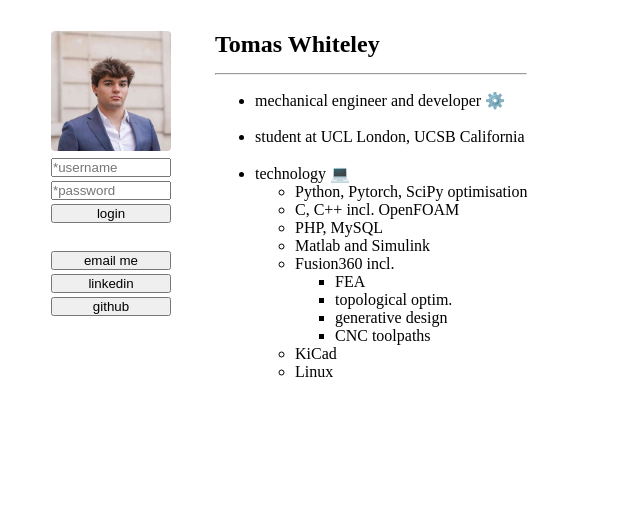
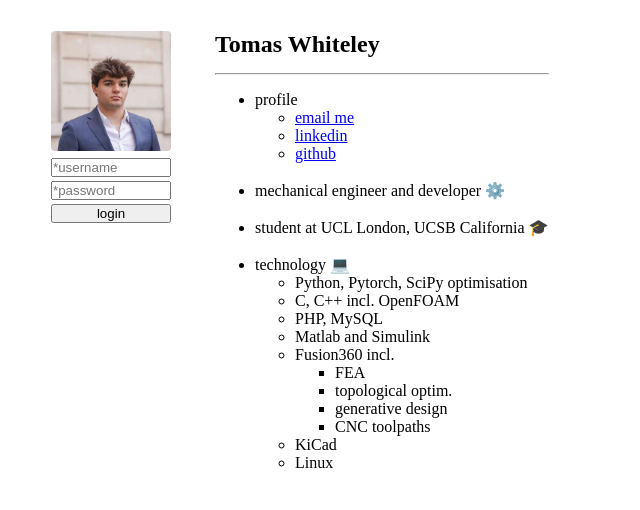
Before and after one commit to t-whiteley/basic_personal_website, a plain HTML site: page index.html in a window 1280 px wide. Shown: the whole page, without its empty margins (0-640 px from the left). Drawn offline with Linux system fonts and the light colour scheme.

Commit message:
Add files via upload

```diff
--- a/index.html
+++ b/index.html
@@ -23,11 +23,6 @@
                         <input class="naventry" type="password" name="pword" placeholder="*password"><br>
                         <input class="naventry" type="submit" value="login" name="action"><br>
 
-                        <br>
-                        <button class="naventry" onclick="location.href='mailto:tomas.whiteley2004@gmail.com';">email me</button>
-                        <button class="naventry" onclick="location.href='https://www.linkedin.com/in/tomas-whiteley2004/';">linkedin</button>
-                        <button class="naventry" onclick="location.href='https://github.com/t-whiteley';">github</button>
-
                     </form>
 
 
@@ -40,9 +35,17 @@
                 <hr>
 
                 <ul>
+                    <li>profile</li>
+                    <ul>
+                        <li><a href="mailto:tomas.whiteley2004@gmail.com">email me</a></li>
+                        <li><a href="https://www.linkedin.com/in/tomas-whiteley2004/">linkedin</a></li>
+                        <li><a href="https://github.com/t-whiteley">github</a></li>
+                    </ul>
+                    <br>
+
                     <li>mechanical engineer and developer ⚙️</li>
                     <br>
-                    <li>student at UCL London, UCSB California</li>
+                    <li>student at UCL London, UCSB California 🎓</li>
                     <br>
 
                     <li>technology 💻</li>
```
